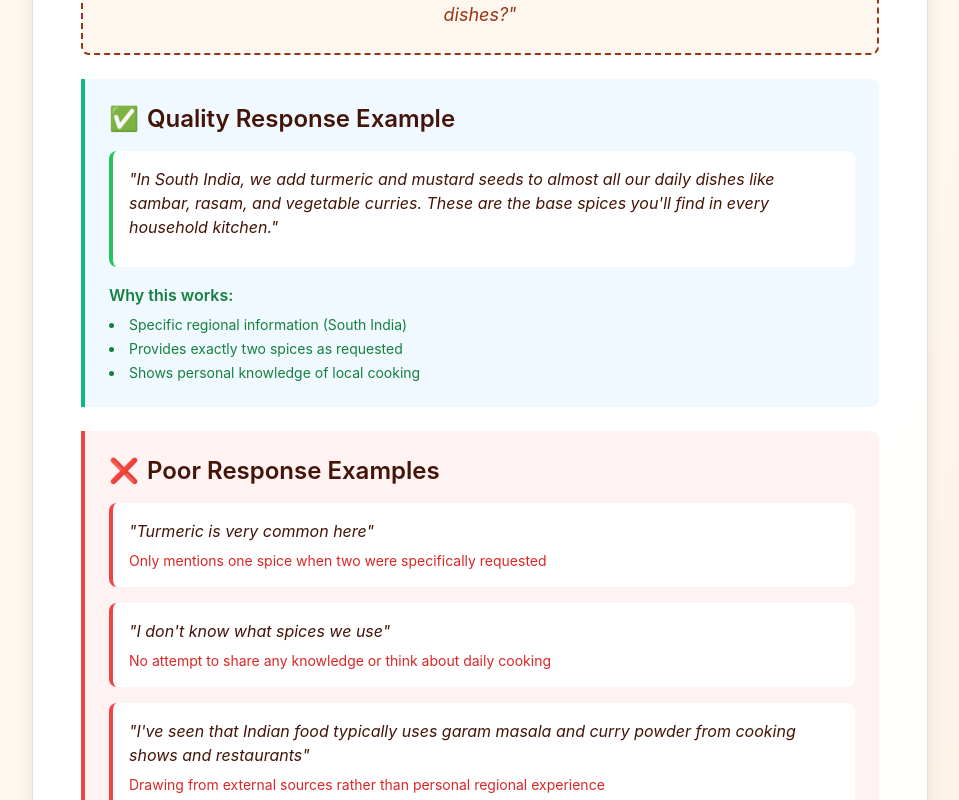
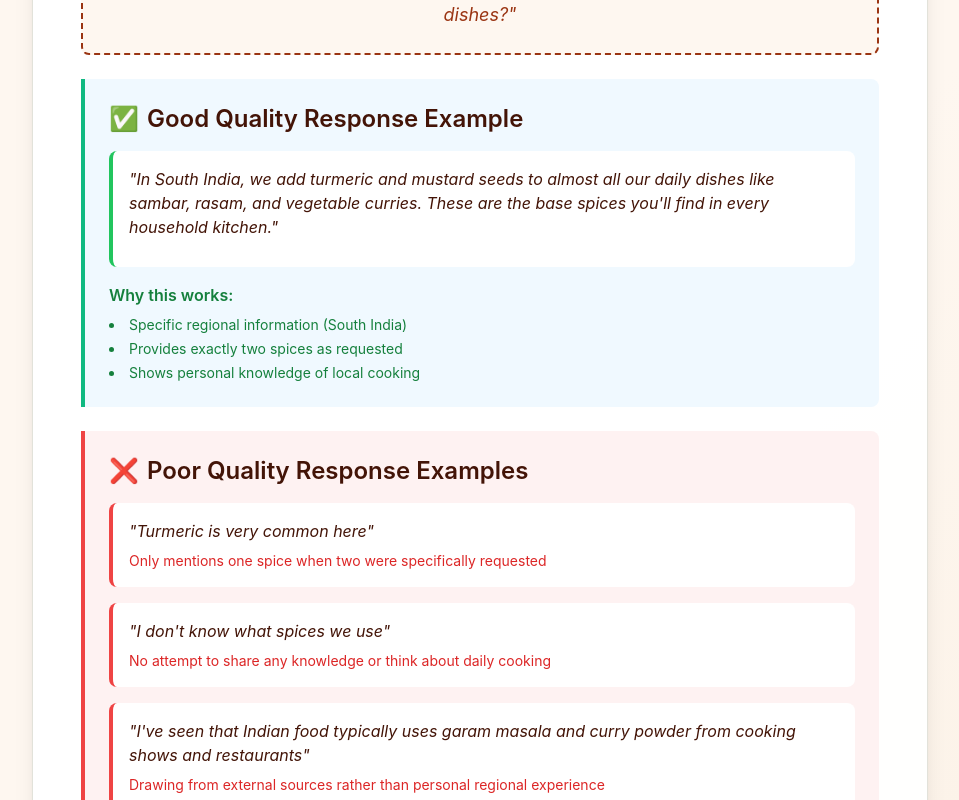
Before and after one commit to Sangmitra-06/CommonsenseForm, a React (Create React App) app in the folder client/: page / in a window 1280 px wide. Both pictures are taken after a click on the button "Continue to Response Guidelines". Shown: the part 334-1134 px from the top of the page, without its empty margins (160-1119 px from the left). Built offline with nearby package versions, Linux system fonts and the light colour scheme.

Commit message:
Changes to the intro page

```diff
--- a/client/src/components/IntroductionStructure.tsx
+++ b/client/src/components/IntroductionStructure.tsx
@@ -26,7 +26,7 @@ export default function IntroductionStructure({ onStartNew, onResume, hasExistin
             className="text-3xl md:text-4xl font-bold mb-4"
             style={{ color: 'var(--text-primary)' }}
           >
-            How to Give Quality Responses
+            How to Give Good Quality Responses
           </h1>
           <div
             className="w-24 h-1 mx-auto rounded-full"
@@ -59,7 +59,7 @@ export default function IntroductionStructure({ onStartNew, onResume, hasExistin
             className="text-lg text-center mb-8"
             style={{ color: 'var(--text-secondary)' }}
           >
-            Please note, quality responses are required for successful participation and full compensation. Here's what makes a quality response, using this sample question:
+            Please note, good quality responses are required for successful participation and full compensation. Here's what makes a good quality response, using this sample question:
           </p>
 
           {/* Sample Question */}
@@ -88,7 +88,7 @@ export default function IntroductionStructure({ onStartNew, onResume, hasExistin
 >
   <h2 className="text-2xl font-semibold mb-4 flex items-center">
     <span className="text-2xl mr-2">✅</span>
-    <span style={{ color: 'var(--text-primary)' }}>Quality Response Example</span>
+    <span style={{ color: 'var(--text-primary)' }}>Good Quality Response Example</span>
   </h2>
   <div className="bg-white p-4 rounded-lg border-l-4 border-green-500">
     <p className="text-custom-dark-brown italic mb-3">
@@ -115,7 +115,7 @@ export default function IntroductionStructure({ onStartNew, onResume, hasExistin
 >
   <h2 className="text-2xl font-semibold mb-4 flex items-center">
     <span className="text-2xl mr-2">❌</span>
-    <span style={{ color: 'var(--text-primary)' }}>Poor Response Examples</span>
+    <span style={{ color: 'var(--text-primary)' }}>Poor Quality Response Examples</span>
   </h2>
 
   <div className="space-y-4">
@@ -161,7 +161,7 @@ export default function IntroductionStructure({ onStartNew, onResume, hasExistin
               className="text-2xl font-semibold mb-4"
               style={{ color: 'var(--text-primary)' }}
             >
-              💡 Quick Tips for Quality Responses
+              💡 Quick Tips for Good Quality Responses
             </h2>
             <ul className="list-disc list-inside space-y-2" style={{ color: '#92400e' }}>
               <li><strong>Be specific about your region:</strong> North/South/East/West/Central India</li>
```
